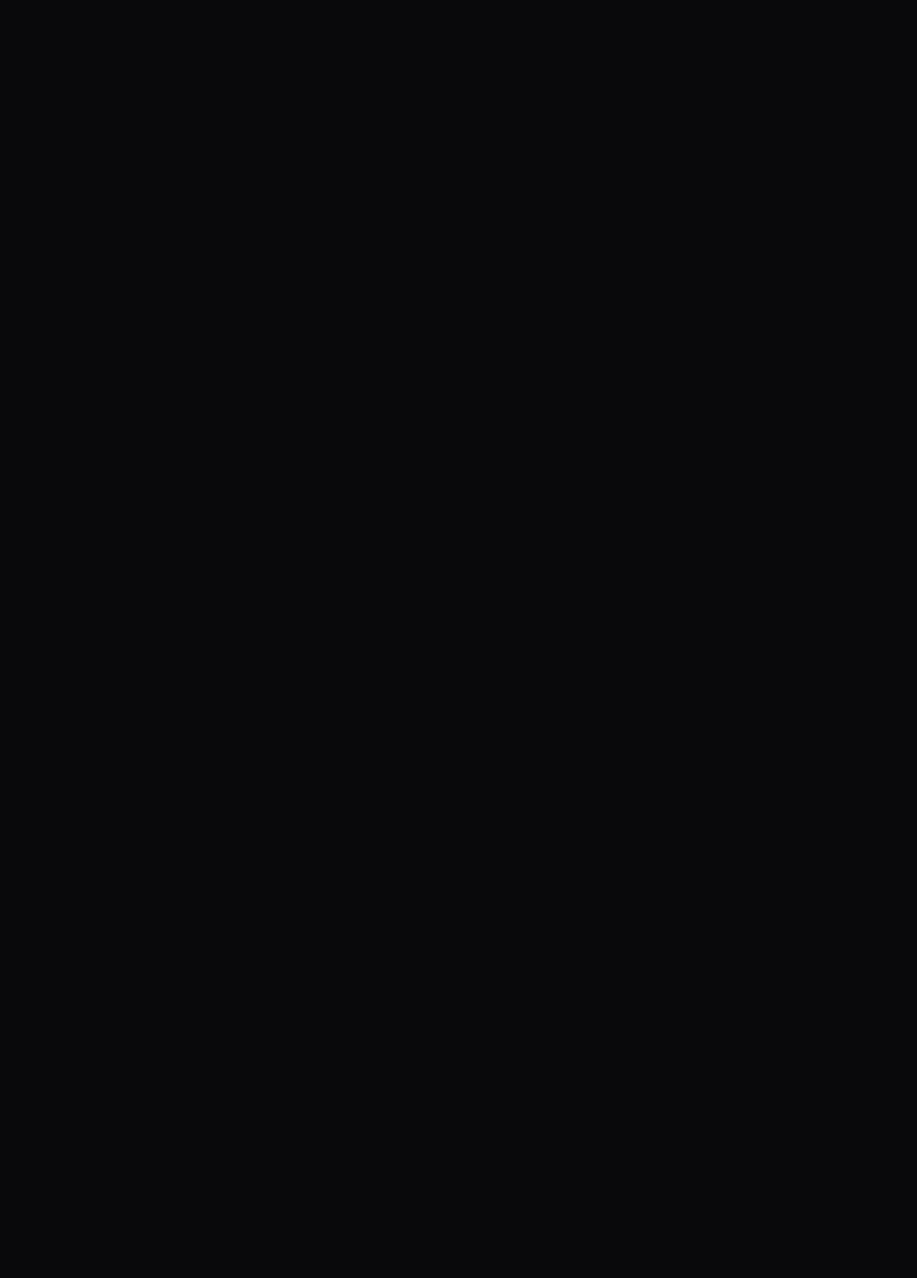
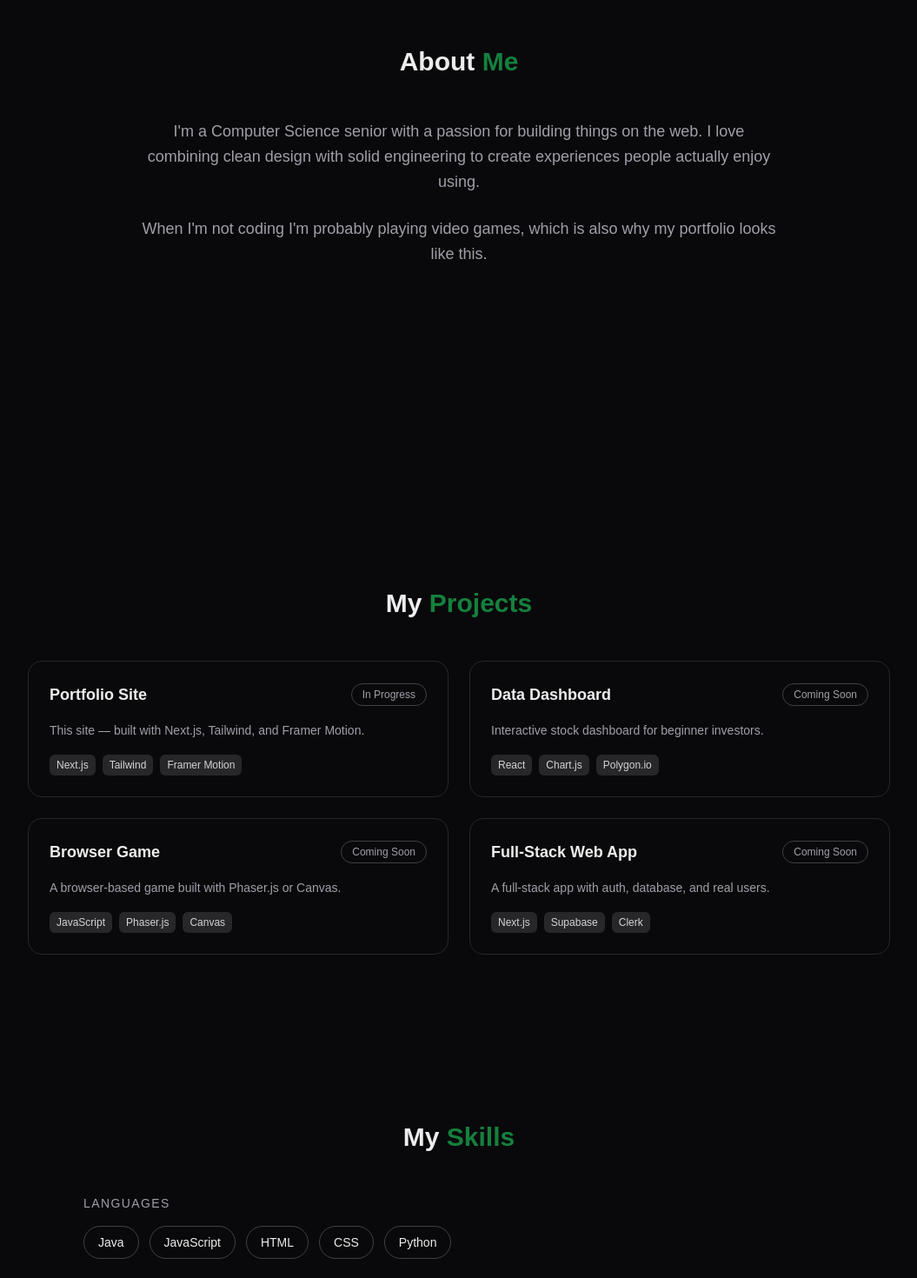
Before and after one commit to Marcelo014/portfolio, a Next.js app: page / in a window 1280 px wide. Shown: the part 1020-2490 px from the top of the page at 87% size, without its empty margins (112-1167 px from the left). Before the commit the page ends 800 px from the top, so only its background shows below. Built offline with nearby package versions, Linux system fonts and the light colour scheme.

Commit message:
add all sections - Hero, About, Projects, Skills, Contact, Footer

```diff
--- a/src/app/components/About.jsx
+++ b/src/app/components/About.jsx
@@ -0,0 +1,20 @@
+export default function About() {
+  return (
+    <section id="about" className="flex flex-col items-center justify-center min-h-screen px-4 py-24 max-w-3xl mx-auto">
+      <h2 className="text-3xl font-bold mb-12 text-center">
+        About <span className="text-accent">Me</span>
+      </h2>
+      <div className="flex flex-col gap-6 text-zinc-400 text-lg leading-relaxed text-center">
+        <p>
+          I'm a Computer Science senior with a passion for building things on the web.
+          I love combining clean design with solid engineering to create experiences
+          people actually enjoy using.
+        </p>
+        <p>
+          When I'm not coding I'm probably playing video games, which is also why
+          my portfolio looks like this.
+        </p>
+      </div>
+    </section>
+  );
+}
--- a/src/app/components/Contact.jsx
+++ b/src/app/components/Contact.jsx
@@ -0,0 +1,35 @@
+export default function Contact() {
+  return (
+    <section id="contact" className="flex flex-col items-center px-4 py-24 max-w-2xl mx-auto">
+      <h2 className="text-3xl font-bold mb-4 text-center">
+        Get In <span className="text-accent">Touch</span>
+      </h2>
+      <p className="text-zinc-400 text-center mb-12">
+        Have an opportunity or just want to connect? My inbox is always open.
+      </p>
+      <form className="flex flex-col gap-4 w-full">
+        <input
+          type="text"
+          placeholder="Your name"
+          className="bg-zinc-900 border border-zinc-700 rounded-xl px-4 py-3 text-foreground placeholder-zinc-500 focus:outline-none focus:border-accent transition-colors"
+        />
+        <input
+          type="email"
+          placeholder="Your email"
+          className="bg-zinc-900 border border-zinc-700 rounded-xl px-4 py-3 text-foreground placeholder-zinc-500 focus:outline-none focus:border-accent transition-colors"
+        />
+        <textarea
+          rows={5}
+          placeholder="Your message"
+          className="bg-zinc-900 border border-zinc-700 rounded-xl px-4 py-3 text-foreground placeholder-zinc-500 focus:outline-none focus:border-accent transition-colors resize-none"
+        />
+        <button
+          type="submit"
+          className="bg-accent hover:bg-accent-hover text-white font-medium px-6 py-3 rounded-full transition-colors"
+        >
+          Send Message
+        </button>
+      </form>
+    </section>
+  );
+}
--- /dev/null
+++ b/src/app/components/Footer.jsx
@@ -0,0 +1,7 @@
+export default function Footer() {
+  return (
+    <footer className="border-t border-zinc-800 py-8 text-center text-zinc-500 text-sm">
+      <p>Designed & Built by Marcelo © 2026</p>
+    </footer>
+  );
+}
--- a/src/app/components/Navbar.jsx
+++ b/src/app/components/Navbar.jsx
@@ -0,0 +1,13 @@
+export default function Navbar() {
+  return (
+    <nav className="fixed top-0 w-full z-50 px-8 py-4 flex items-center justify-between border-b border-zinc-800 bg-background">
+      <span className="text-accent font-bold text-xl">M.</span>
+      <div className="flex gap-8 text-sm text-zinc-400">
+        <a href="#about" className="hover:text-foreground transition-colors">About</a>
+        <a href="#projects" className="hover:text-foreground transition-colors">Projects</a>
+        <a href="#skills" className="hover:text-foreground transition-colors">Skills</a>
+        <a href="#contact" className="hover:text-foreground transition-colors">Contact</a>
+      </div>
+    </nav>
+  );
+}
--- a/src/app/components/Projects.jsx
+++ b/src/app/components/Projects.jsx
@@ -0,0 +1,59 @@
+const projects = [
+  {
+    title: "Portfolio Site",
+    description: "This site — built with Next.js, Tailwind, and Framer Motion.",
+    status: "In Progress",
+    tags: ["Next.js", "Tailwind", "Framer Motion"],
+  },
+  {
+    title: "Data Dashboard",
+    description: "Interactive stock dashboard for beginner investors.",
+    status: "Coming Soon",
+    tags: ["React", "Chart.js", "Polygon.io"],
+  },
+  {
+    title: "Browser Game",
+    description: "A browser-based game built with Phaser.js or Canvas.",
+    status: "Coming Soon",
+    tags: ["JavaScript", "Phaser.js", "Canvas"],
+  },
+  {
+    title: "Full-Stack Web App",
+    description: "A full-stack app with auth, database, and real users.",
+    status: "Coming Soon",
+    tags: ["Next.js", "Supabase", "Clerk"],
+  },
+];
+
+export default function Projects() {
+  return (
+    <section id="projects" className="flex flex-col items-center px-4 py-24 max-w-5xl mx-auto">
+      <h2 className="text-3xl font-bold mb-12 text-center">
+        My <span className="text-accent">Projects</span>
+      </h2>
+      <div className="grid grid-cols-1 md:grid-cols-2 gap-6 w-full">
+        {projects.map((project) => (
+          <div
+            key={project.title}
+            className="border border-zinc-800 rounded-2xl p-6 flex flex-col gap-4 hover:border-accent transition-colors"
+          >
+            <div className="flex items-center justify-between">
+              <h3 className="text-lg font-semibold">{project.title}</h3>
+              <span className="text-xs px-3 py-1 rounded-full border border-zinc-700 text-zinc-400">
+                {project.status}
+              </span>
+            </div>
+            <p className="text-zinc-400 text-sm leading-relaxed">{project.description}</p>
+            <div className="flex gap-2 flex-wrap">
+              {project.tags.map((tag) => (
+                <span key={tag} className="text-xs bg-zinc-800 text-zinc-300 px-2 py-1 rounded-md">
+                  {tag}
+                </span>
+              ))}
+            </div>
+          </div>
+        ))}
+      </div>
+    </section>
+  );
+}
--- a/src/app/components/Skills.jsx
+++ b/src/app/components/Skills.jsx
@@ -0,0 +1,35 @@
+const skills = [
+  { category: "Languages", items: ["Java", "JavaScript", "HTML", "CSS", "Python"] },
+  { category: "Frontend", items: ["React", "Next.js", "Tailwind CSS", "Framer Motion"] },
+  { category: "Backend", items: ["Node.js", "Express"] },
+  { category: "Tools", items: ["Git", "GitHub", "VS Code", "Vercel"] },
+];
+
+export default function Skills() {
+  return (
+    <section id="skills" className="flex flex-col items-center px-4 py-24 max-w-4xl mx-auto">
+      <h2 className="text-3xl font-bold mb-12 text-center">
+        My <span className="text-accent">Skills</span>
+      </h2>
+      <div className="flex flex-col gap-10 w-full">
+        {skills.map((group) => (
+          <div key={group.category}>
+            <h3 className="text-zinc-400 text-sm font-medium tracking-widest uppercase mb-4">
+              {group.category}
+            </h3>
+            <div className="flex flex-wrap gap-3">
+              {group.items.map((skill) => (
+                <span
+                  key={skill}
+                  className="border border-zinc-700 text-foreground text-sm px-4 py-2 rounded-full hover:border-accent hover:text-accent transition-colors"
+                >
+                  {skill}
+                </span>
+              ))}
+            </div>
+          </div>
+        ))}
+      </div>
+    </section>
+  );
+}
--- a/src/app/page.js
+++ b/src/app/page.js
@@ -1,9 +1,21 @@
 import Hero from "./components/Hero";
+import Navbar from "./components/Navbar";
+import About from "./components/About";
+import Projects from "./components/Projects";
+import Skills from "./components/Skills";
+import Contact from "./components/Contact";
+import Footer from "./components/Footer";
 
 export default function Home() {
   return (
     <main className="min-h-screen bg-background text-foreground">
+      <Navbar />
       <Hero />
+      <About />
+      <Projects />
+      <Skills />
+      <Contact />
+      <Footer />
     </main>
   );
 }
```
